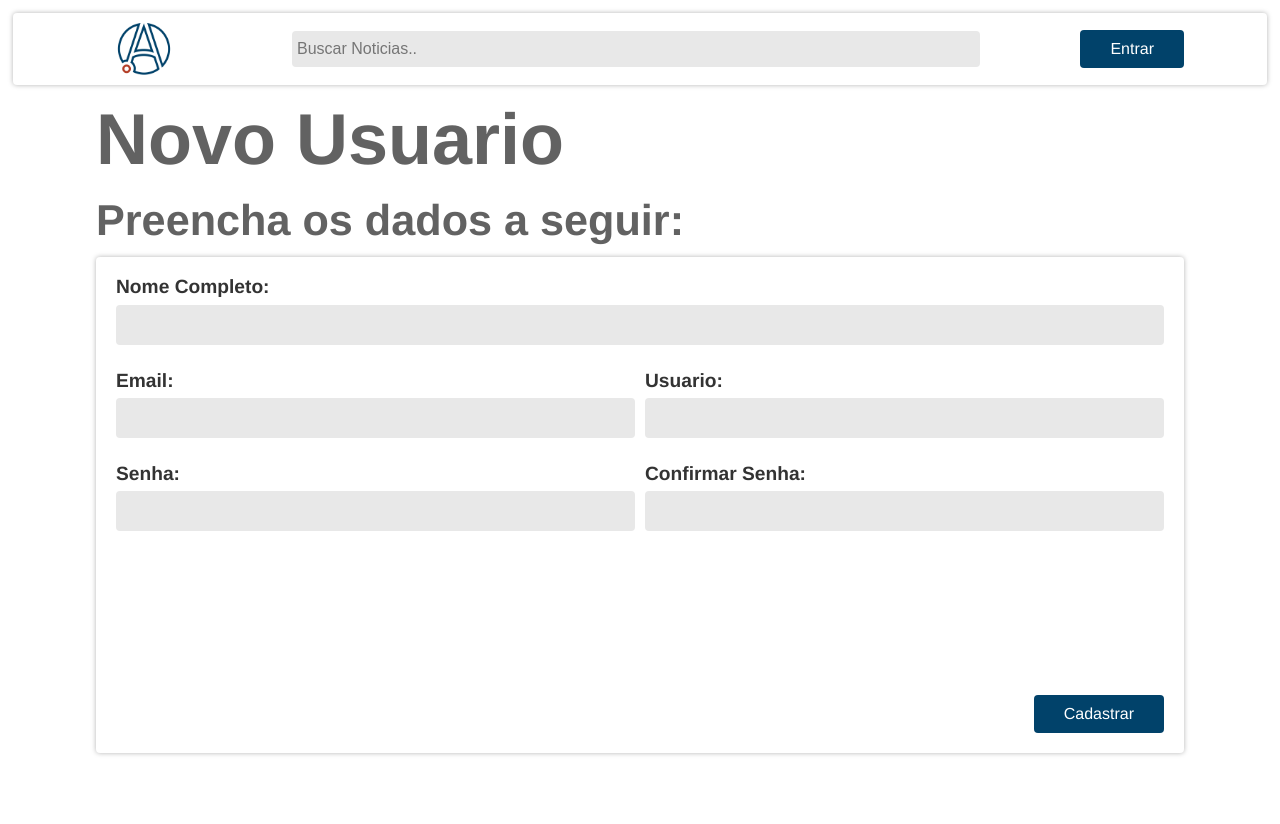
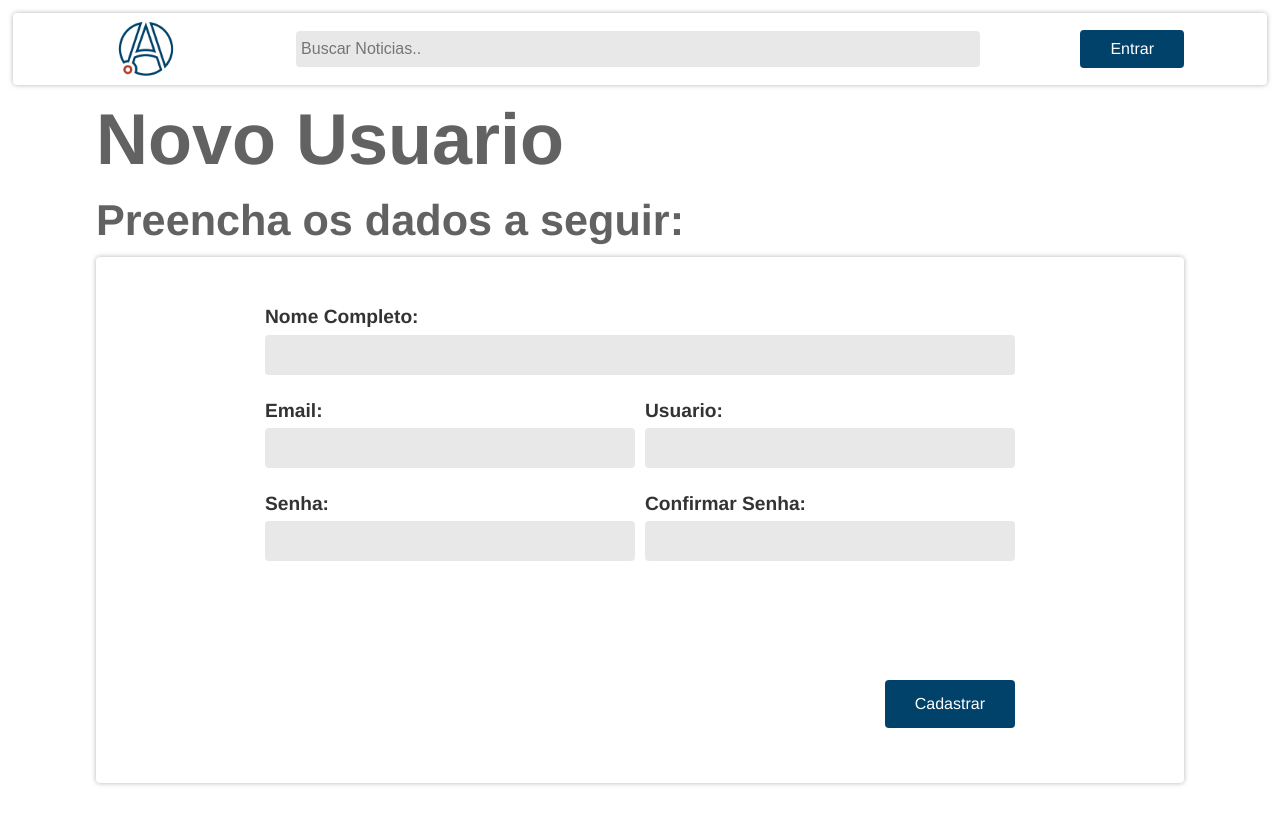
Before and after one commit to FelJohnny/rh-newsletter-front, a React (Vite) app: page /novo-usuario in a window 1280 px wide. Shown: the top 824 px of the page. Before the commit the page ends 803 px from the top, so only its background shows below. Built offline with nearby package versions, Linux system fonts and the light colour scheme; no server answers.

Commit message:
aplicando Post na API, ainda em processo

```diff
--- a/src/Api/api.js
+++ b/src/Api/api.js
@@ -28,7 +28,7 @@ export function GET_TO_ID(tableName,id){
 
 export function POST_DATA(tableName,data){
     return{
-        url:`${url}:${port}/${tableName}/${id}`,
+        url:`${url}:${port}/${tableName}`,
         options:{
             method: "POST",
             headers: {
--- a/src/Api/useFetch.jsx
+++ b/src/Api/useFetch.jsx
@@ -12,6 +12,7 @@ const useFetch = () => {
       setLoading(true);
       response = await fetch(url, options);
       json = await response.json();
+      console.log(json);
       if (response.ok === false) throw new Error(json.message);
     } catch (err) {
       json = null;
--- a/src/App.jsx
+++ b/src/App.jsx
@@ -1,6 +1,6 @@
 import "./App.css";
 import Header from "./Components/Header/Header";
-import { BrowserRouter, Routes, Route } from "react-router-dom";
+import { BrowserRouter, Routes, Route,Link } from "react-router-dom";
 import Home from "./Components/Home/Home";
 import React from "react";
 import NewPost from "./Components/NewPost/NewPost";
@@ -11,8 +11,8 @@ import NewUser from "./Components/NewUser/NewUser";
 function App() {
   return (
     <GlobalStorage>
+      <BrowserRouter>
       <Header />
-      <BrowserRouter>
         <Routes>
           <Route path="/" element={<Home />} />
           <Route path="/adm" element={<NewPost />} />
--- a/src/Components/Forms/InputForm/SelectForm.jsx
+++ b/src/Components/Forms/InputForm/SelectForm.jsx
@@ -32,7 +32,7 @@ if(data)
           >Selecione</option>
 
         {data.map((option, index)=>{
-            return <option key={index}>{option.nome}</option>
+            return <option key={option.id}>{option.id} - {option.nome}</option>
             })}
         </select>
         {error && <p className={style.error}>{error}</p>}
--- a/src/Components/Header/Header.jsx
+++ b/src/Components/Header/Header.jsx
@@ -2,6 +2,7 @@ import React, { useState } from 'react'
 import styles from './Header.module.css'
 import Button from '../Forms/Button/Button'
 import ModalLogin from '../Forms/ModalLogin/ModalLogin'
+import { Link } from 'react-router-dom';
 const Header = () => {
 
   const [ativaModal, setAtivaModal] = useState(false)
@@ -10,10 +11,13 @@ const Header = () => {
     <>
       <header className={styles.header}>
           <nav className={`${styles.nav} container`}>
+              <Link to="/">
                 <img src="./src/images/LogoAzul.png" alt="logo" />
+              </Link>
               <input type="text" placeholder='Buscar Noticias..'/>
               <Button onClick={()=> setAtivaModal(!ativaModal)}>Entrar</Button>
           </nav>
+
 
       </header>
       <ModalLogin ativaModal={ativaModal} setAtivaModal={setAtivaModal}/>
--- a/src/Components/Header/Header.module.css
+++ b/src/Components/Header/Header.module.css
@@ -15,7 +15,8 @@
 }
 
 .nav img{
-    height: 6rem;
+    height: 100%;
+    width: 10rem;
 }
 
 .nav input{
--- a/src/Components/NewUser/NewUser.jsx
+++ b/src/Components/NewUser/NewUser.jsx
@@ -6,25 +6,51 @@ import Button from '../Forms/Button/Button'
 import InputForm from '../Forms/InputForm/InputForm'
 import SelectForm from '../Forms/InputForm/SelectForm'
 import useForm from '../../Hooks/useForm/useForm'
+import PopUp from '../PopUp/PopUp'
+import { useState } from 'react'
+import useFetch from '../../Api/useFetch'
+import { POST_DATA } from '../../Api/api'
 
 const NewUser = () => {
+  const [popUp, setPopUp]=useState(false)
+  const {data,loading,e,request} = useFetch()
 
   const nameForm = useForm ('name')
   const emailForm = useForm ('email')
   const userForm = useForm ('user')
   const senhaForm = useForm ('senha')
-  const senha2Form = useForm ('senha')
+  const senha2Form = useForm ('senha2')
   const selectForm = useForm ('select')
 
-  function handleSubmit(e){
+
+
+  async function handleSubmit(e){
       e.preventDefault();
-      if(nameForm.validate() && emailForm.validate() && userForm.validate() && senhaForm.validate() && senha2Form.validate() && selectForm.validate() ==true){
-        if(senhaForm.value ===senha2Form.value){
+
+
+
+      if(nameForm.validate() && emailForm.validate() && userForm.validate() && senhaForm.validate() && senha2Form.validate() && selectForm.validate() ===true){
+        if(senhaForm.value !==senha2Form.value){
+          senha2Form.setError('As senhas nao conferem, favor verifique')
         }else{
-          senha2Form.setError('As senhas nao conferem, favor verifique')
+          const dados={
+            nome_completo: nameForm.value,
+            senha: senhaForm.value,
+            status: true,
+            email: emailForm.value,
+            usuario: userForm.value,
+            rule: selectForm.value
           }
+          console.log(dados);
+          const {url,options} = POST_DATA('usuarios',dados)
+          request(url,options)
+
+          setPopUp(true)
+          setTimeout(() => {
+            setPopUp(false)
+          }, 4000);
           //colocar fecth
-
+        }
       }
     }
 
@@ -33,7 +59,8 @@ const NewUser = () => {
     <section className={`${style.containerNewUser} container`}>
       <Title title={"Novo Usuario"} subtitle={"Preencha os dados a seguir:"}/>
 
-      <form action="" onSubmit={handleSubmit} className={style.form}>
+      <form action="" onSubmit={handleSubmit} className={style.containerForm}>
+        <div className={style.form}>
           <div className={style.nome}>
               <InputForm label={'Nome Completo: '} name={'nome'} type={'text'} {...nameForm}/>
           </div>
@@ -43,7 +70,9 @@ const NewUser = () => {
           <InputForm label={'Confirmar Senha: '} name={'senha2'} type={'password'} {...senha2Form}/>
           <SelectForm label={"Nivel de Permissão: "} {...selectForm}/>
           <Button>Cadastrar</Button>
+        </div>
       </form>
+          <PopUp popUp={popUp}>Cadastro realizado</PopUp>
     </section>
   )
 }
--- a/src/Components/NewUser/NewUser.module.css
+++ b/src/Components/NewUser/NewUser.module.css
@@ -1,15 +1,28 @@
+.containerNewUser{
+
+
+}
+
+.containerForm{
+    display: flex;
+    justify-content: center;
+    margin: 0.8rem 0;
+    background-color: #fff;
+    border-radius: 4px;
+    filter: drop-shadow(0 0 0.15rem rgb(180, 180, 180));
+    padding: 20px;
+
+}
 
 .form{
+    padding-top: 30px;
+    width: 750px;
     display:grid;
     grid-template-columns: 1fr 1fr;
     grid-template-rows: 1fr 1fr 1fr 1fr 1fr;
     gap: 10px;
-    padding: 20px;
-    background: red;
-    margin: 0.8rem 0;
-    background-color: #fff;
-    border-radius: 4px;
-    filter: drop-shadow(0 0 0.15rem rgb(180, 180, 180));
+
+
 
 }
 
@@ -22,7 +35,8 @@
     grid-row: 5;
     grid-column: 2;
     justify-self: right;
-    align-self: end;
+    align-self: flex-start;
+    padding: 15px 30px;
 }
 
 @media (max-width: 500px){
--- /dev/null
+++ b/src/Components/PopUp/PopUp.jsx
@@ -0,0 +1,14 @@
+import style from './PopUp.module.css'
+
+const PopUp = ({children, popUp}) => {
+
+
+    if(popUp)
+    return (
+        <div className={style.popup}>
+            {children}
+        </div>
+  )
+}
+
+export default PopUp
--- /dev/null
+++ b/src/Components/PopUp/PopUp.module.css
@@ -0,0 +1,27 @@
+.popup{
+    display: flex;
+    justify-content: center;
+    align-items: center;
+    height: 5rem;
+    width: 17rem;
+    position: fixed;
+    top: 40px;
+    right: 20px;
+    background-color: rgb(30, 184, 150);
+    font-weight: bold;
+    animation: ativa 500ms forwards;
+    border-radius: 4px;
+    color: rgb(255, 255, 255);
+}
+
+@keyframes ativa {
+    from {
+        opacity: 0;
+        transform: translateX(600px);
+    }
+    to {
+        opacity: 1;
+        transform: translateX(0);
+    }
+
+  }
--- a/src/Hooks/useForm/useForm.jsx
+++ b/src/Hooks/useForm/useForm.jsx
@@ -8,7 +8,7 @@ const validacao = {
     message: 'Preencha um email válido'
   },
   senha:{
-    regex:/^(?=.*[a-zA-Z])(?=.*[0-9])(?=.*[!@#$%*()_+^&}{:;?.])(?:([0-9a-zA-Z])(?!\1)|[!@#$%;*(){}_+^&]){6,}$/
+    regex:/^(?=.*[0-9])(?=.*[a-zA-Z])(?=.*[!@#$%^&*()_+])[a-zA-Z0-9!@#$%^&*()_+]{6,}$/
     ,
     message: 'Preencha com pelo menos uma letra, numero ou caractere especial [ a-A, 1, @ ]'
   }
```
Lines whose indentation alone changed are shown as unchanged.
